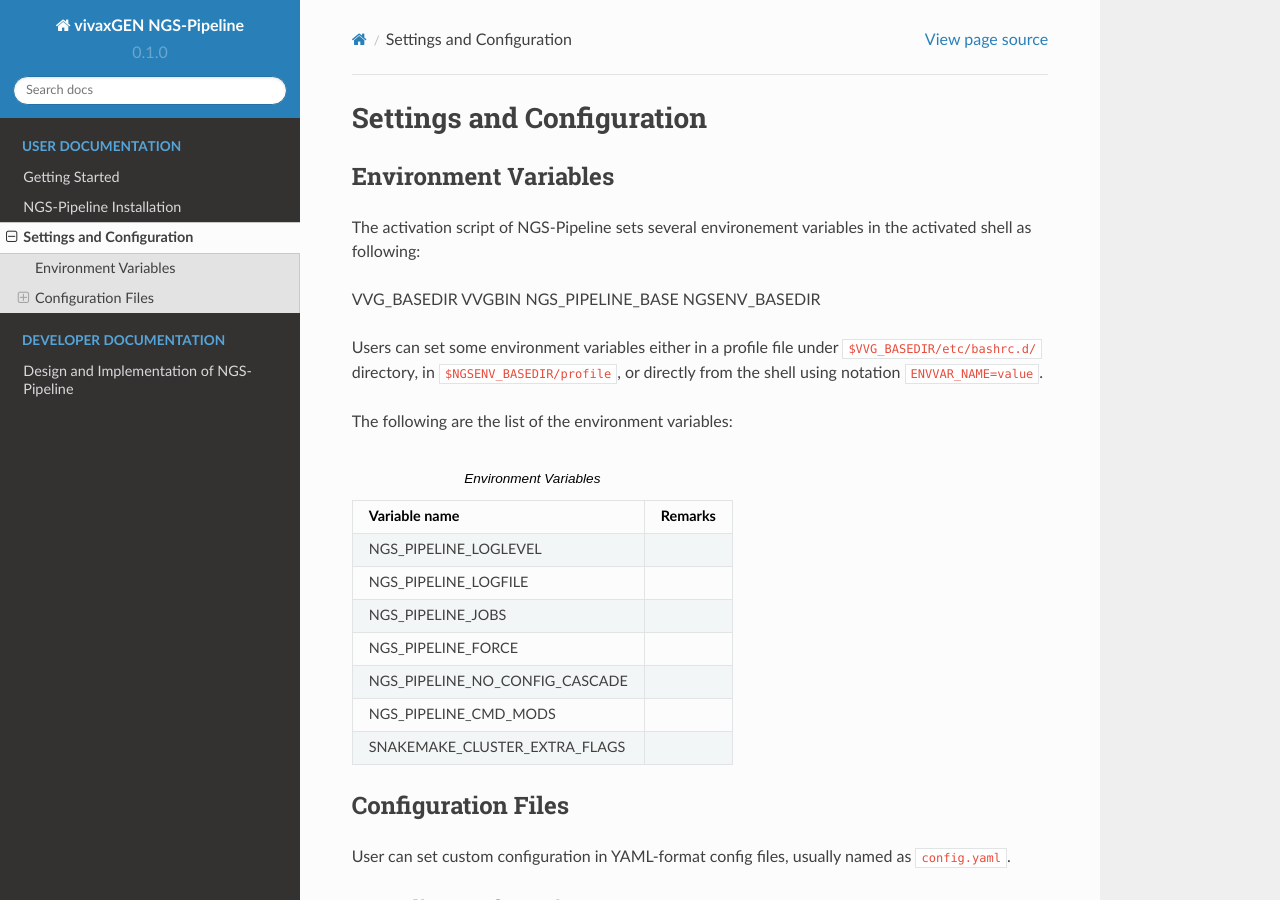
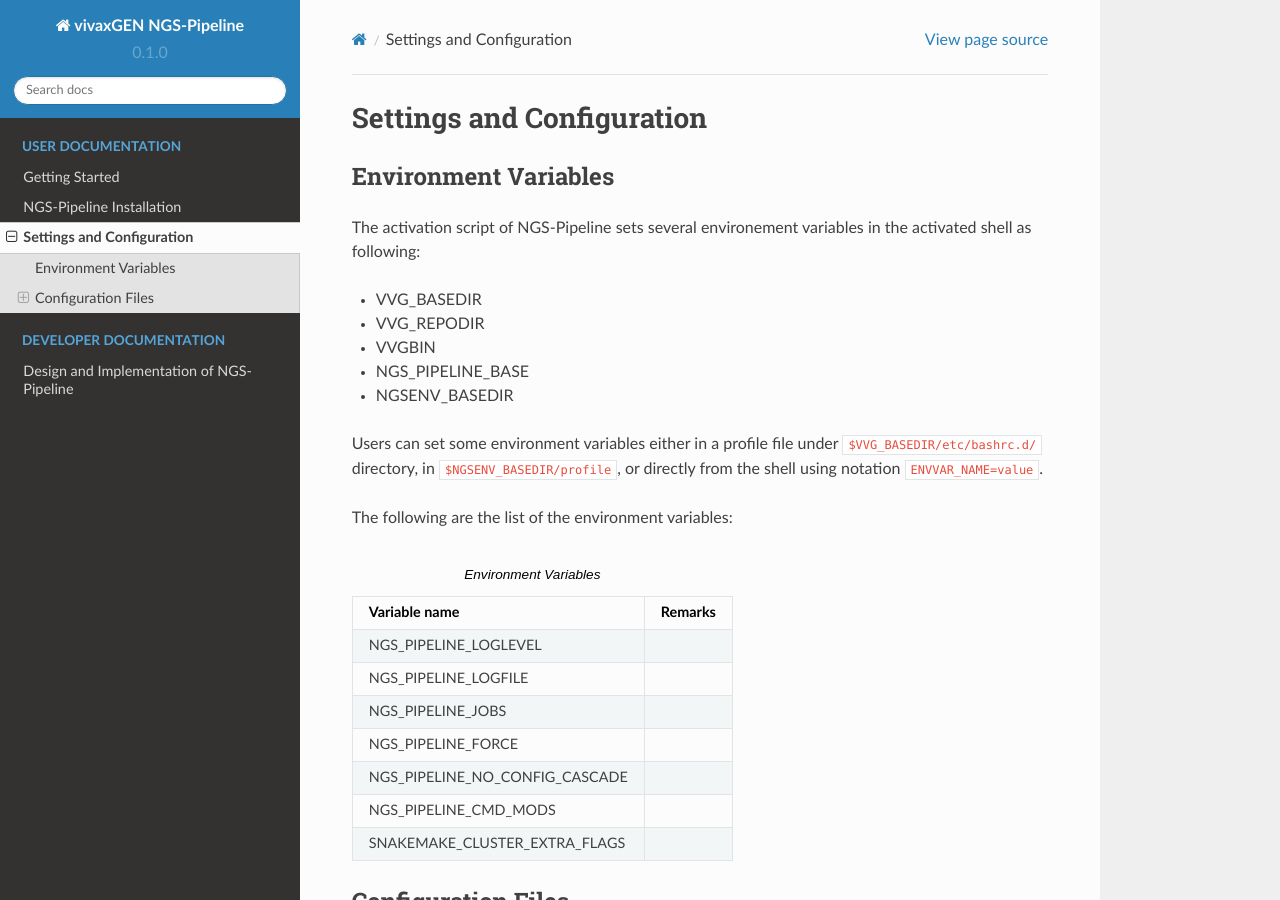
Before and after one commit to vivaxgen/ngs-pipeline, a Sphinx documentation site: the page built from docs/source/userdocs/setting_configs.rst, in a window 1280 px wide and 900 px high. Built offline with Sphinx 7.4.7 and the Read the Docs theme 2.0.0, drawn with Linux system fonts in a browser that asks for light colours.

Commit message:
update: docs

```diff
--- a/docs/source/userdocs/getting_started.rst
+++ b/docs/source/userdocs/getting_started.rst
@@ -33,11 +33,11 @@
 --------------------------------
 
 The installation process checks and sets the correct cluster profile for
-Snakemake workflow if the a workload manager/job scheduler is installed in
+Snakemake workflow if a workload manager/job scheduler is installed in
 a HPC/cluster system.
 
-If it detects SLURM or PBSPro installed in the system, it will try to set up
-a default setting.
+If SLURM or PBSPro is installed in the system, the installation script will
+try to set up a default setting.
 Some HPC settings require additional flags or arguments for job submission, in
 which case the flags/arguments can be supplied with environment variable
 ``SNAKEMAKE_CLUSTER_EXTRA_FLAGS``, by following instructions in
--- a/docs/source/userdocs/setting_configs.rst
+++ b/docs/source/userdocs/setting_configs.rst
@@ -8,10 +8,11 @@
 The activation script of NGS-Pipeline sets several environement variables
 in the activated shell as following:
 
-VVG_BASEDIR
-VVGBIN
-NGS_PIPELINE_BASE
-NGSENV_BASEDIR
+- VVG_BASEDIR
+- VVG_REPODIR
+- VVGBIN
+- NGS_PIPELINE_BASE
+- NGSENV_BASEDIR
 
 Users can set some environment variables either in a profile file under
 ``$VVG_BASEDIR/etc/bashrc.d/`` directory, in ``$NGSENV_BASEDIR/profile``, or
```
